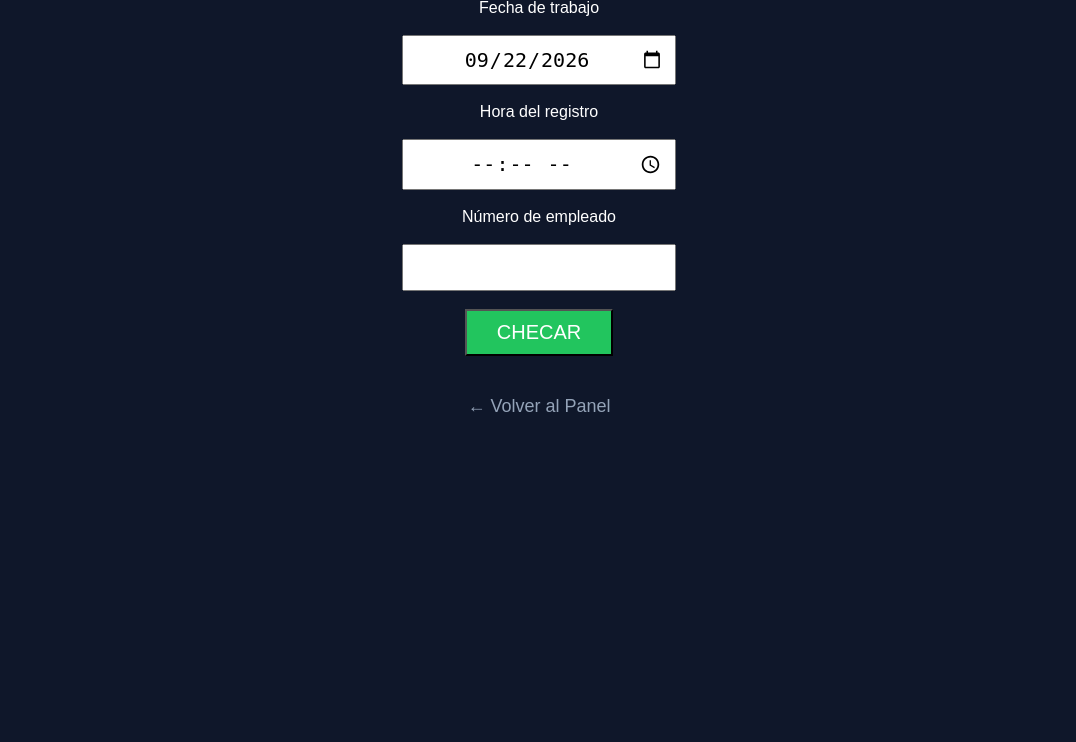
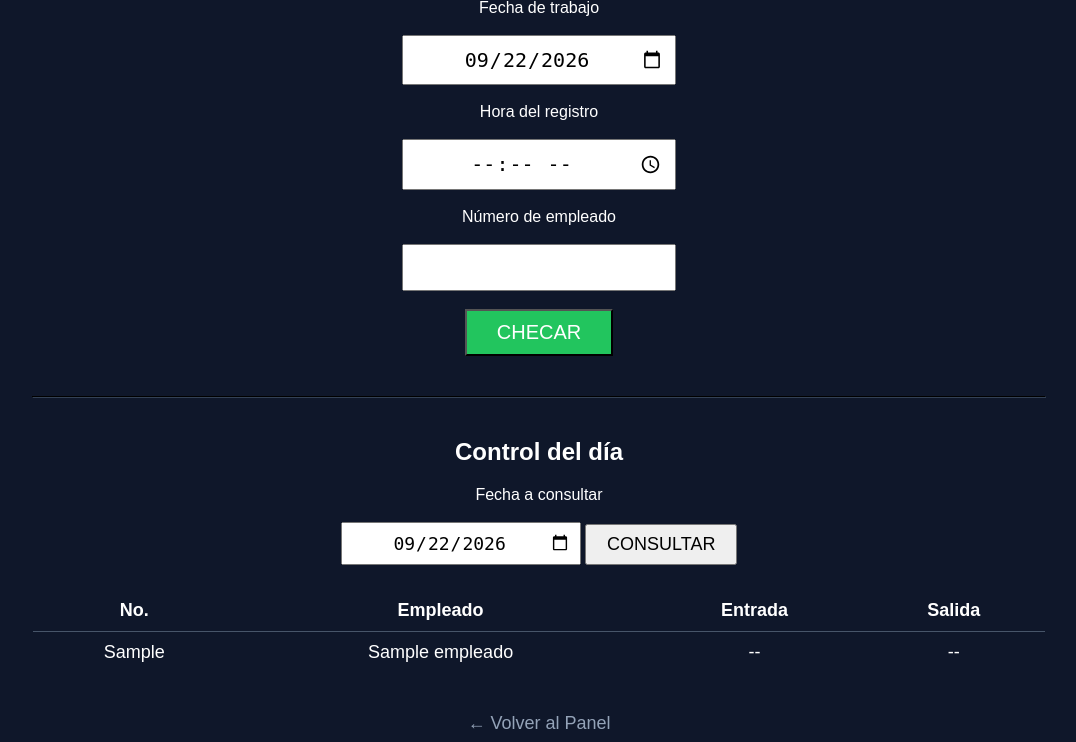
Before and after one commit to jenarod44-ship-it/control_saas_v1, a Django app: page /asistencia/checador/ in a window 1280 px wide. Shown: the part 232-974 px from the top of the page, without its empty margins (101-1177 px from the left). Before the commit the page ends 644 px from the top, so only its background shows below. Run offline with Django 5.2, Linux system fonts and the light colour scheme; a user stored in the database is signed in; tables that the repository leaves empty hold one stand-in row (values such as "Sample post"); parts of the project's set-up code (start-up, migrations or seed data) failed here and were passed over.

Commit message:
Agregar control diario de asistencia por fecha

```diff
--- a/asistencia/views.py
+++ b/asistencia/views.py
@@ -197,6 +197,7 @@ def checador(request):
     mensaje = None
     empresa = request.empresa
 
+
     if request.method == "POST":
 
         numero = request.POST.get("numero_empleado")
@@ -269,14 +270,55 @@ def checador(request):
                 f"{incidencia_dia.tipo} registrada para hoy."
             )
 
+            fecha_consulta = timezone.localdate()
+
+            if request.method == "GET":
+                fecha_filtro = request.GET.get("fecha_filtro")
+
+                if fecha_filtro:
+                    fecha_consulta = datetime.strptime(
+                        fecha_filtro,
+                        "%Y-%m-%d",
+                    ).date()
+
+            empleados = (
+                Empleado.objects
+                .filter(
+                    empresa=empresa,
+                    activo=True,
+                )
+                .order_by("numero_empleado")
+            )
+
+            asistencias_dia = {
+                asistencia.empleado_id: asistencia
+                for asistencia in Asistencia.objects.filter(
+                    empresa=empresa,
+                    fecha=fecha_consulta,
+                )
+            }
+
+            control_dia = []
+
+            for empleado_control in empleados:
+                asistencia_control = asistencias_dia.get(
+                    empleado_control.id
+                )
+
+                control_dia.append({
+                    "empleado": empleado_control,
+                    "asistencia": asistencia_control,
+                })
+
             return render(
                 request,
                 "control/checador.html",
                 {
                     "mensaje": mensaje,
+                    "fecha_consulta": fecha_consulta,
+                    "control_dia": control_dia,
                 },
             )
-
         # ==========================================================
         # 2. VALIDAR DÍA LABORAL DESPUÉS DE LA INCIDENCIA
         # ==========================================================
@@ -378,17 +420,61 @@ def checador(request):
 
             mensaje = f"{empleado.nombre} - Salida registrada"
 
-        Movimiento.objects.create(
+            Movimiento.objects.create(
             asistencia=asistencia,
             tipo=tipo,
             fecha=hoy,
             hora=hora_registro,
         )
 
+    # ==========================================================
+    # CONTROL DEL DIA
+    # ==========================================================
+    fecha_consulta = timezone.localdate()
+
+    fecha_filtro = request.GET.get("fecha_filtro")
+
+    if fecha_filtro:
+        fecha_consulta = datetime.strptime(
+            fecha_filtro,
+            "%Y-%m-%d",
+        ).date()
+
+    empleados = (
+        Empleado.objects
+        .filter(
+            empresa=empresa,
+            activo=True,
+        )
+        .order_by("numero_empleado")
+    )
+
+    asistencias_dia = {
+        asistencia.empleado_id: asistencia
+        for asistencia in Asistencia.objects.filter(
+            empresa=empresa,
+            fecha=fecha_consulta,
+        )
+    }
+
+    control_dia = []
+
+    for empleado_control in empleados:
+        asistencia_control = asistencias_dia.get(
+            empleado_control.id
+        )
+
+        control_dia.append({
+            "empleado": empleado_control,
+            "asistencia": asistencia_control,
+        })
+
     return render(
         request,
         "control/checador.html",
         {
             "mensaje": mensaje,
+            "fecha_consulta": fecha_consulta,
+            "control_dia": control_dia,
         },
     )
--- a/nucleo/templates/control/checador.html
+++ b/nucleo/templates/control/checador.html
@@ -66,6 +66,77 @@
 </div>
 {% endif %}
 
+<hr style="margin:40px auto; width:80%; border-color:#334155;">
+
+<h2>Control del día</h2>
+
+<form method="get" style="margin-bottom:25px;">
+    <label>Fecha a consultar</label><br><br>
+
+    <input type="date"
+           name="fecha_filtro"
+           value="{{ fecha_consulta|date:'Y-m-d' }}"
+           required
+           style="font-size:18px; padding:8px; width:220px; text-align:center;">
+
+    <button type="submit"
+            style="font-size:18px; padding:8px 20px;">
+        CONSULTAR
+    </button>
+</form>
+
+<table style="
+    margin:0 auto;
+    border-collapse:collapse;
+    width:80%;
+    font-size:18px;
+">
+    <thead>
+        <tr>
+            <th style="padding:10px; border-bottom:1px solid #475569;">No.</th>
+            <th style="padding:10px; border-bottom:1px solid #475569;">Empleado</th>
+            <th style="padding:10px; border-bottom:1px solid #475569;">Entrada</th>
+            <th style="padding:10px; border-bottom:1px solid #475569;">Salida</th>
+        </tr>
+    </thead>
+
+    <tbody>
+        {% for fila in control_dia %}
+        <tr>
+            <td style="padding:10px;">
+                {{ fila.empleado.numero_empleado }}
+            </td>
+
+            <td style="padding:10px;">
+                {{ fila.empleado.nombre }}
+            </td>
+
+            <td style="padding:10px;">
+                {% if fila.asistencia and fila.asistencia.hora_entrada %}
+                    {{ fila.asistencia.hora_entrada|time:"H:i" }}
+                {% else %}
+                    --
+                {% endif %}
+            </td>
+
+            <td style="padding:10px;">
+                {% if fila.asistencia and fila.asistencia.hora_salida %}
+                    {{ fila.asistencia.hora_salida|time:"H:i" }}
+                {% else %}
+                    --
+                {% endif %}
+            </td>
+        </tr>
+        {% empty %}
+        <tr>
+            <td colspan="4" style="padding:20px;">
+                No hay empleados activos.
+            </td>
+        </tr>
+        {% endfor %}
+    </tbody>
+</table>
+
 <a href="/dashboard/" style="
     display:block;
     margin-top:40px;
```
